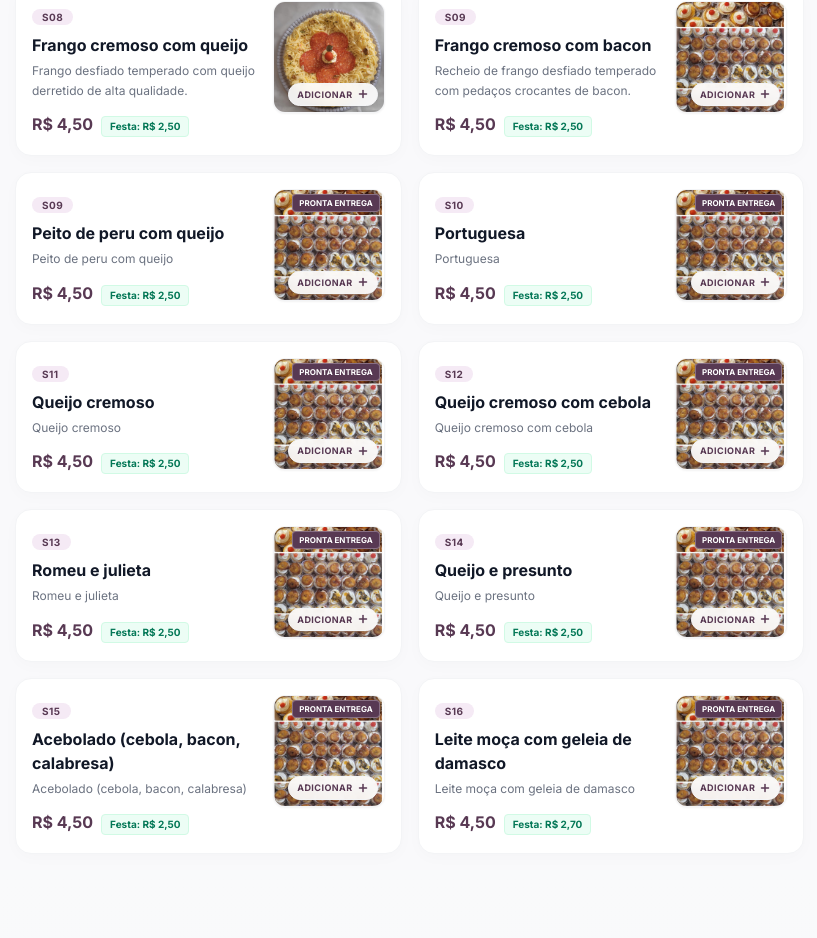
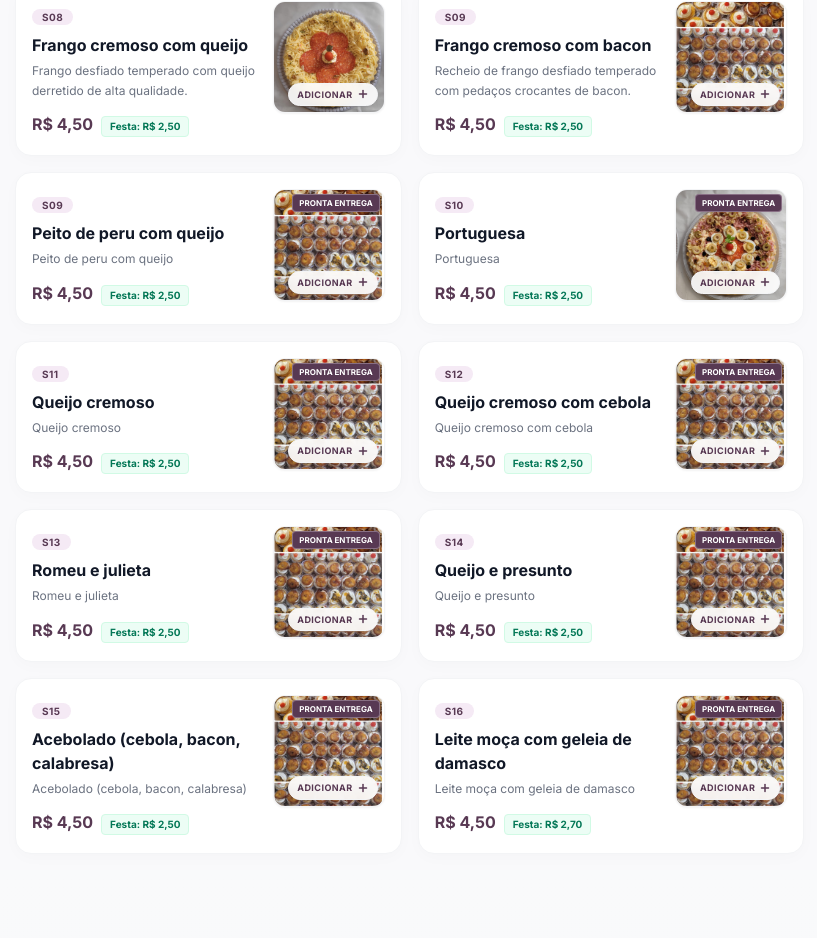
Before and after one commit to cristianealvesfr-hash/Lelis-Empada, a React (Vite) app: page / in a window 1280 px wide. Shown: the part 1305-2243 px from the top of the page, without its empty margins (17-834 px from the left). Built offline with nearby package versions, Linux system fonts and the light colour scheme; a web font is replaced by a local one.

Commit message:
feat: atualiza foto do sabor Portuguesa

```diff
--- a/src/data.ts
+++ b/src/data.ts
@@ -192,7 +192,7 @@ export const PRODUCTS: Product[] = [
     description: 'Portuguesa',
     priceNormal: 4.50,
     priceFesta: 2.50,
-    imageUrl: '/empadas_real.jpg',
+    imageUrl: '/Portuguesa.jpeg',
     isAvailableNow: true
   },
   {
@@ -927,7 +927,7 @@ export const PRODUCTS: Product[] = [
     pricePequena: 60.00,
     priceMedia: 85.00,
     priceGrande: 135.00,
-    imageUrl: '/quiche.jpg',
+    imageUrl: '/Portuguesa.jpeg',
     isAvailableNow: true
   },
   {
@@ -2209,7 +2209,7 @@ export const PRODUCTS: Product[] = [
     description: 'Tamanho: 22x09 cm | Serve aprox. 16 fatias.',
     priceNormal: 190.00,
     priceFesta: 0,
-    imageUrl: '/torta_salgada_oficial.jpeg',
+    imageUrl: '/Portuguesa.jpeg',
     isAvailableNow: false
   },
   {
```
